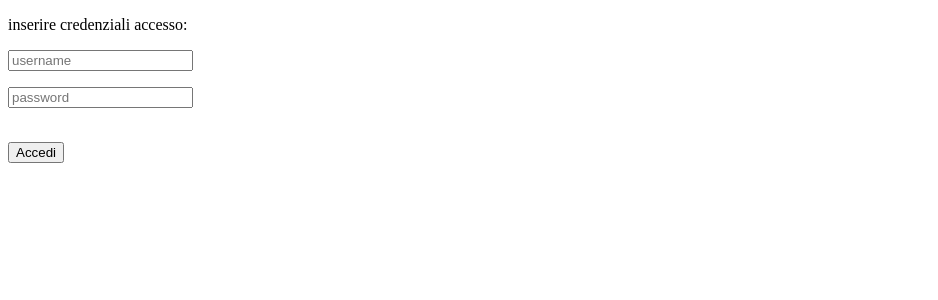
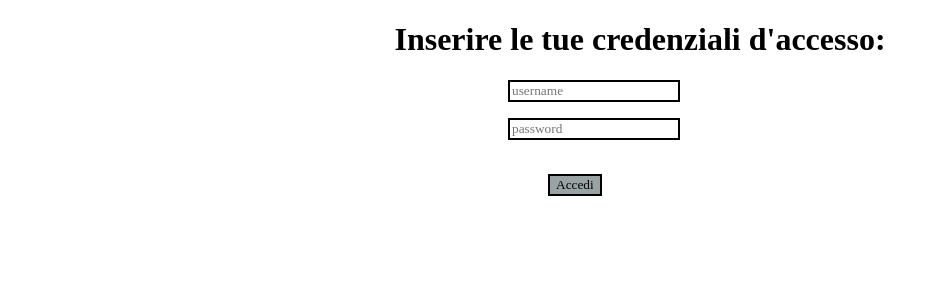
Before and after one commit to Matteosalvatori4/rubrica-telefonica-gruppo2, an Angular app in the folder rubrica-telefonica-client/: page /login-page in a window 1280 px wide. Shown: the top 300 px of the page, without its empty margins (0-938 px from the left). Built offline with nearby package versions, Linux system fonts and the light colour scheme.

Commit message:
implementazione ticket #4
creati metodi e richieste lato client

```diff
--- /dev/null
+++ b/rubrica-telefonica-client/src/app/contaDto.ts
@@ -0,0 +1,3 @@
+export class ContaDto{
+    conta : number;
+}
--- /dev/null
+++ b/rubrica-telefonica-client/src/app/contattoDto.ts
@@ -0,0 +1,5 @@
+import { Contatto } from "./contatto";
+
+export class ContattoDto{
+    contatto: Contatto;
+}
--- a/rubrica-telefonica-client/src/app/count-page/count-page.component.html
+++ b/rubrica-telefonica-client/src/app/count-page/count-page.component.html
@@ -1 +1,3 @@
-<p>count-page works!</p>
+<p>Il numero di contatti in rubrica è: {{conta}}</p>
+
+<button routerLink="/main-page">Torna alla pagine principale</button>
--- a/rubrica-telefonica-client/src/app/count-page/count-page.component.ts
+++ b/rubrica-telefonica-client/src/app/count-page/count-page.component.ts
@@ -1,15 +1,27 @@
+import { HttpClient } from '@angular/common/http';
 import { Component, OnInit } from '@angular/core';
+import { Observable } from 'rxjs';
+import { ContaDto } from '../contaDto';
+import { ContattoDto } from '../contattoDto';
+
 
 @Component({
   selector: 'app-count-page',
   templateUrl: './count-page.component.html',
   styleUrls: ['./count-page.component.css']
+
 })
 export class CountPageComponent implements OnInit {
+  conta;
 
-  constructor() { }
+  constructor(private http:HttpClient) { }
 
   ngOnInit(): void {
   }
+  contaContatti(){
+    const oss: Observable<ContaDto> = this.http
+    .get<ContaDto>('http://localhost:8080/conta');
+    oss.subscribe(l => this.conta= l.conta);
+  }
 
 }
--- /dev/null
+++ b/rubrica-telefonica-client/src/app/listaContattiDto.ts
@@ -0,0 +1,5 @@
+import { Contatto } from "./contatto";
+
+export class ListaContattiDto{
+listaContatti: Array<Contatto>;
+}
--- a/rubrica-telefonica-client/src/app/login-page/login-page.component.css
+++ b/rubrica-telefonica-client/src/app/login-page/login-page.component.css
@@ -0,0 +1,18 @@
+h1 {
+    font-family: "Lucida Handwriting", cursive;
+}
+
+button {
+    margin-left: 540px;
+    background-color: rgba(67, 85, 85, 0.54);
+    border-color: rgb(0, 0, 0);
+    border-style: solid;
+    font-family: "Lucida Handwriting", cursive;
+}
+
+input {
+    margin-left: 500px;
+    font-family: "Lucida Handwriting", cursive;
+    border-color: rgb(0, 0, 0);
+    border-style: solid;
+}
--- a/rubrica-telefonica-client/src/app/login-page/login-page.component.html
+++ b/rubrica-telefonica-client/src/app/login-page/login-page.component.html
@@ -1,6 +1,6 @@
-<p>inserire credenziali accesso:</p>
-<input type="text" placeholder="username" [(ngModel)] = "utente.username">
+<h1 style="text-align:center;">Inserire le tue credenziali d'accesso:</h1>
+<input type="text" placeholder="username" [(ngModel)]="utente.username">
 <br>
-<p> <input type="password" placeholder="password" [(ngModel)] = "utente.password"> </p>
+<p> <input type="password" placeholder="password" [(ngModel)]="utente.password"> </p>
 <br>
-<button (click) = "login()">Accedi</button>
+<button (click)="login()"> Accedi </button>
--- a/rubrica-telefonica-client/src/app/main-page/main-page.component.html
+++ b/rubrica-telefonica-client/src/app/main-page/main-page.component.html
@@ -1,15 +1,13 @@
 <p>
-Nome:
-<input type="text" [(ngModel)]="contatto.nome">
-Cognome:
-<input type="text" [(ngModel)]="contatto.cognome">
-Telefono:
-<input type="text" [(ngModel)]="contatto.telefono">
+    Nome:
+    <input type="text" [(ngModel)]="contatto.nome"> Cognome:
+    <input type="text" [(ngModel)]="contatto.cognome"> Telefono:
+    <input type="text" [(ngModel)]="contatto.telefono">
 </p>
 <p>
-<br>
-<button (click)="aggiungi()" >Aggiungi</button>
-<button routerLink="/count-page">Conta</button>
-<button routerLink="/search-page">Ricerca</button>
+    <br>
+    <button (click)="aggiungi()">Aggiungi</button>
+    <button routerLink="/count-page">Conta</button>
+    <button routerLink="/search-page">Ricerca</button>
 </p>
-<app-table-rubrica></app-table-rubrica>
+<app-table-rubrica (rimuovi)="rimuovi($event)"></app-table-rubrica>
--- a/rubrica-telefonica-client/src/app/main-page/main-page.component.ts
+++ b/rubrica-telefonica-client/src/app/main-page/main-page.component.ts
@@ -1,6 +1,10 @@
 import { Component, OnInit } from '@angular/core';
 import {Contatto} from '../contatto';
-import {HttpClientModule} from '@angular/common/http';
+import {HttpClient} from '@angular/common/http';
+import { ContattoDto } from '../contattoDto';
+import { Observable } from 'rxjs';
+import { ListaContattiDto } from '../listaContattiDto';
+import { RubricaService } from '../rubrica-service.service';
 
 @Component({
   selector: 'app-main-page',
@@ -10,14 +14,25 @@ import {HttpClientModule} from '@angular/common/http';
 export class MainPageComponent implements OnInit {
 contatto: Contatto = new Contatto();
 
-  constructor(private http: HttpClientModule) { }
+  constructor(private http: HttpClient, public rubrica: RubricaService) { }
 
   ngOnInit(): void {
   }
   // tslint:disable-next-line:typedef
   aggiungi(){
+    let dto: ContattoDto;
+    dto.contatto = this.contatto;
+    const oss: Observable<ListaContattiDto> = this.http
+    .post<ListaContattiDto>('http://localhost:8080/aggiungi',dto);
+    oss.subscribe(l => this.rubrica.contatti = l.listaContatti);
   }
   // tslint:disable-next-line:typedef
-  rimuovi(){
+  rimuovi(c: Contatto){
+    let dto: ContattoDto;
+    dto.contatto = c;
+    const oss: Observable<ListaContattiDto> = this.http
+    .post<ListaContattiDto>('http://localhost:8080/rimuovi',dto);
+    oss.subscribe(l => this.rubrica.contatti = l.listaContatti);
+
   }
 }
--- a/rubrica-telefonica-client/src/app/rubrica-service.service.ts
+++ b/rubrica-telefonica-client/src/app/rubrica-service.service.ts
@@ -1,10 +1,21 @@
+import { HttpClient } from '@angular/common/http';
 import { Injectable } from '@angular/core';
+import { Observable } from 'rxjs';
 import {Contatto} from './contatto';
+import { ListaContattiDto } from './listaContattiDto';
 
 @Injectable({
   providedIn: 'root'
 })
 export class RubricaService {
 contatti: Contatto[];
-  constructor() { }
+  constructor(private http:HttpClient) {
+    this.aggiornaLista;
+   }
+
+  aggiornaLista(){
+    const oss: Observable<ListaContattiDto> = this.http
+    .get<ListaContattiDto>('http://localhost:8080/aggiorna');
+    oss.subscribe(l => this.contatti= l.listaContatti);
+  }
 }
--- a/rubrica-telefonica-client/src/app/search-page/search-page.component.html
+++ b/rubrica-telefonica-client/src/app/search-page/search-page.component.html
@@ -1,4 +1,4 @@
 <input type="text" placeholder="Criterio di ricerca" [(ngModel)]="criterio">
 <button (click)="cerca()">Cerca</button>
-<button routerLink="/home-page">Main page</button>
+<button routerLink="/main-page">Main page</button>
 <app-table-rubrica></app-table-rubrica>
--- a/rubrica-telefonica-client/src/app/table-rubrica/table-rubrica.component.ts
+++ b/rubrica-telefonica-client/src/app/table-rubrica/table-rubrica.component.ts
@@ -1,5 +1,6 @@
-import { Component, OnInit } from '@angular/core';
+import { Component, EventEmitter, OnInit, Output } from '@angular/core';
 import {Contatto} from '../contatto';
+import { ContattoDto } from '../contattoDto';
 import {RubricaService} from '../rubrica-service.service';
 
 @Component({
@@ -9,12 +10,18 @@ import {RubricaService} from '../rubrica-service.service';
 })
 export class TableRubricaComponent implements OnInit {
   contatti;
+
+  @Output() rimuovi : EventEmitter<Contatto>= new EventEmitter<Contatto>();
+
   constructor(public rubrica: RubricaService) {
     this.contatti = rubrica.contatti;
   }
+
   ngOnInit(): void {
   }
+
   // tslint:disable-next-line:typedef
   cancella(c: Contatto) {
+    this.rimuovi.emit(c);
   }
 }
```
